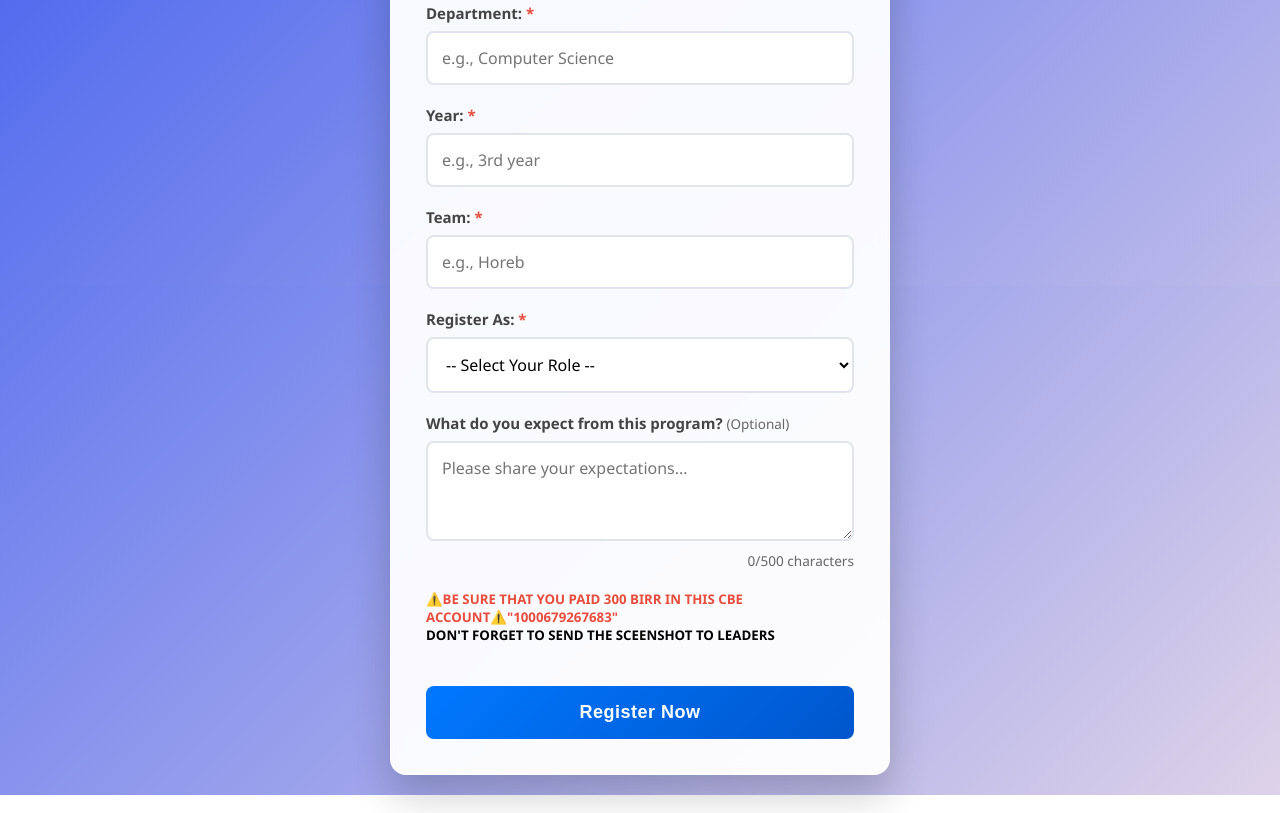
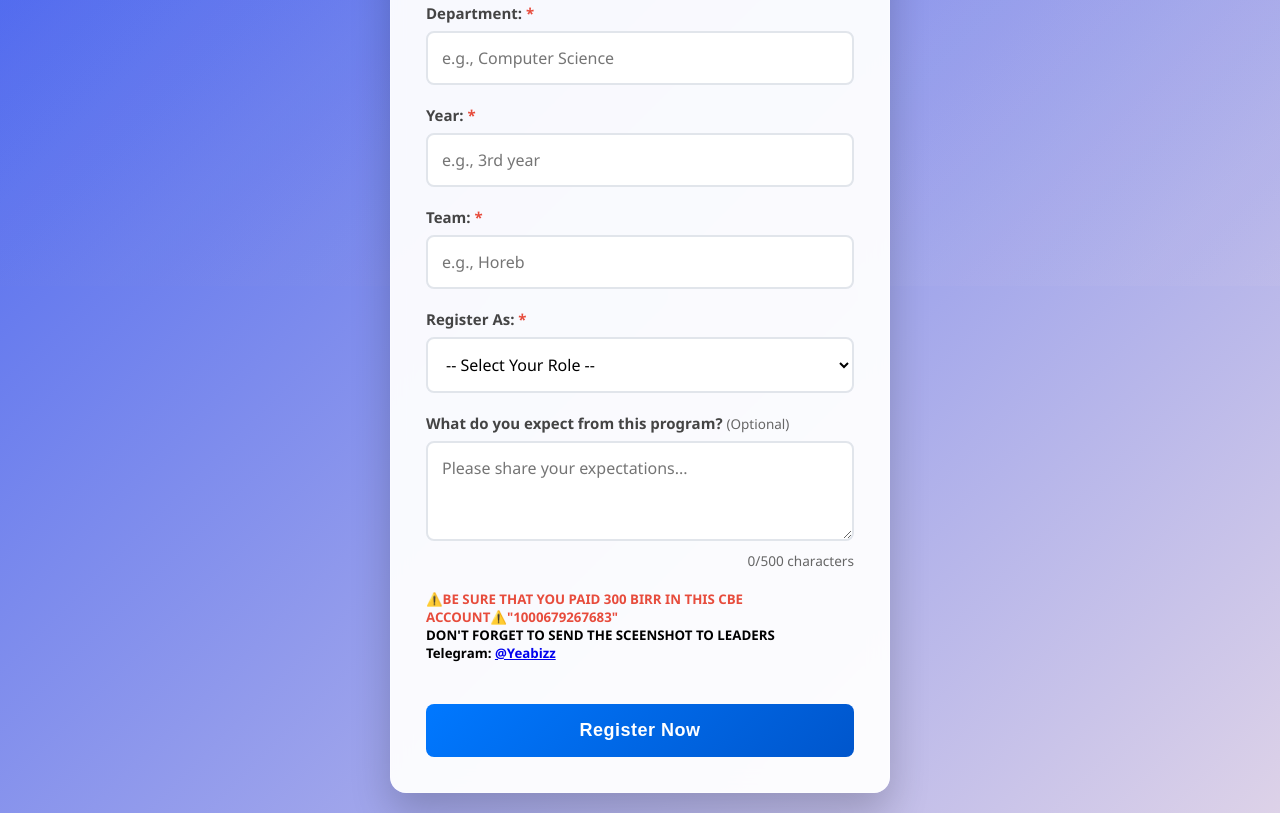
Before and after one commit to namizz/horeb-hackaton-frm, a website: page horeb.html in a window 1280 px wide. Shown: the part 514-1327 px from the top of the page. Drawn offline with Linux system fonts and the light colour scheme.

Commit message:
telegram user name add

```diff
--- a/horeb.html
+++ b/horeb.html
@@ -152,6 +152,10 @@
             <br />
           </h5>
           <h5>DON'T FORGET TO SEND THE SCEENSHOT TO LEADERS</h5>
+          <h5>
+            Telegram:
+            <a href="https://t.me/Yeabizz" target="_blank">@Yeabizz</a>
+          </h5>
         </div>
         <br />
         <button type="submit">Register Now</button>
```
